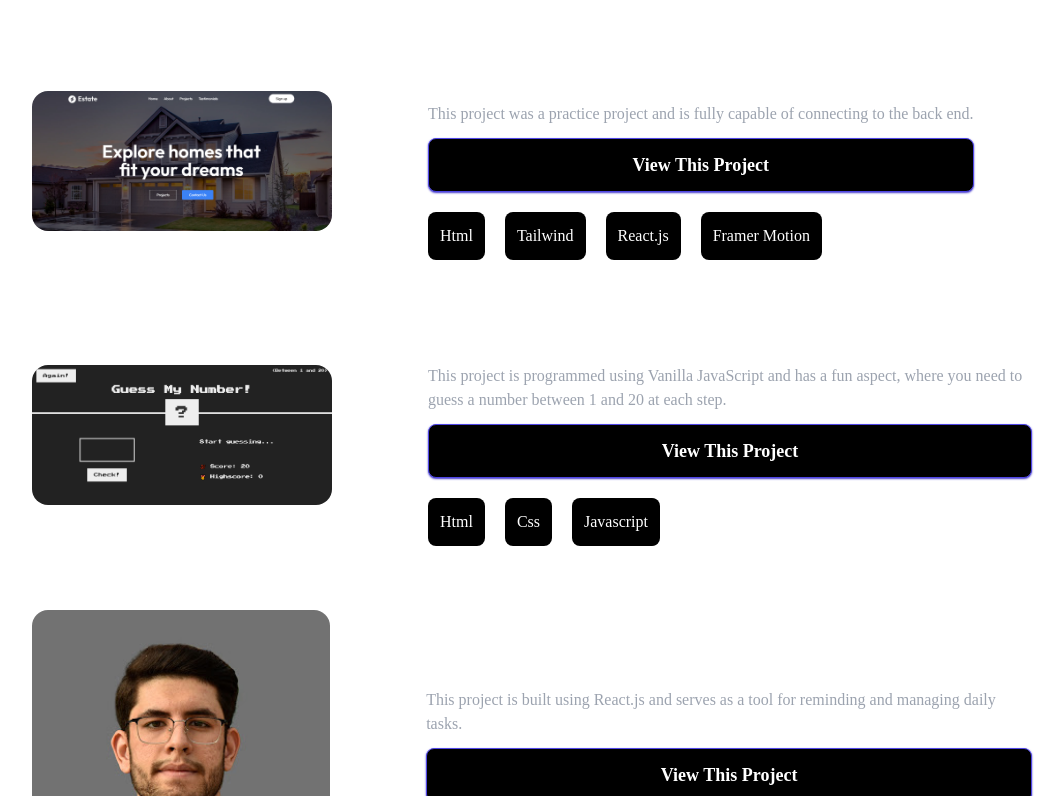
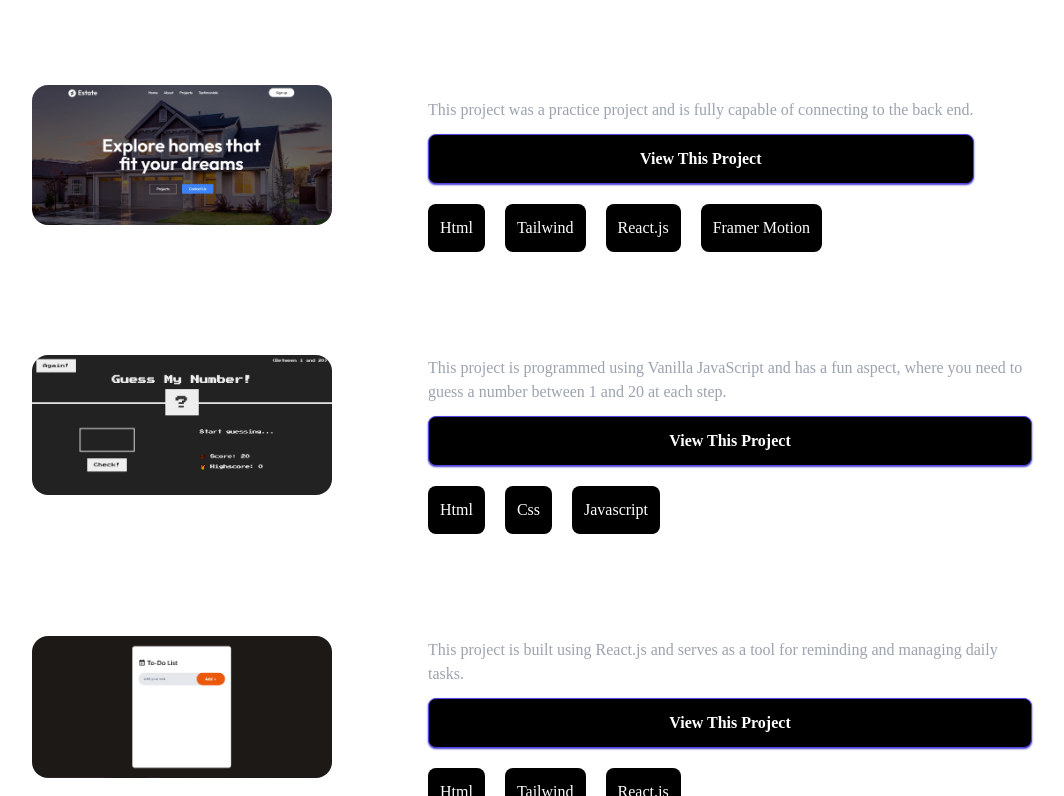
Before and after one commit to omidkhatibi1234/MyPortfolio, a React (Vite) app: page / in a window 1280 px wide. Shown: the part 1824-2620 px from the top of the page, without its empty margins (108-1172 px from the left). Built offline with nearby package versions, Linux system fonts and the light colour scheme.

Commit message:
added Todo project in my Projects section

```diff
--- a/src/assets/assets.js
+++ b/src/assets/assets.js
@@ -2,12 +2,14 @@ import myImg from "./omid.jpg";
 import paprika from "./paprika.jpg";
 import realEstate from "./real-estate.jpg";
 import guessMyNumberGame from "./guessMyNumberGame.jpg";
+import todoList from "./todo.jpg";
 
 const assets = {
   myImg,
   paprika,
   realEstate,
   guessMyNumberGame,
+  todoList,
 };
 
 export default assets;
--- a/src/components/Projects.jsx
+++ b/src/components/Projects.jsx
@@ -27,12 +27,12 @@ const projectsData = [
     url: "https://guess-number-game-alpha.vercel.app/",
   },
   {
-    image: assets.myImg,
-    title: "To-Do List",
+    image: assets.todoList,
+    title: "To-Do List App",
     description:
       "This project is built using React.js and serves as a tool for reminding and managing daily tasks.",
     technologies: ["Html", "Tailwind", "React.js"],
-    url: "",
+    url: "https://todo-list-app-eta-murex.vercel.app/",
   },
 ];
 
@@ -65,7 +65,7 @@ const ProjectCart = ({ project }) => {
             <a
               href={project.url}
               target="_blank"
-              className="text-nowrap rounded-lg border border-indigo-600 bg-black px-5 py-3 text-lg font-bold text-white shadow-sm shadow-indigo-700 transition-all duration-300 hover:-translate-y-2 hover:shadow-md hover:shadow-indigo-600 text-center"
+              className="text-nowrap rounded-lg border border-indigo-600 bg-black px-5 py-3 text-md font-bold text-white shadow-sm shadow-indigo-700 transition-all duration-300 hover:-translate-y-2 hover:shadow-md hover:shadow-indigo-600 text-center"
             >
               View This Project
             </a>
```
Also changed, not shown: src/assets/todo.jpg (added).
